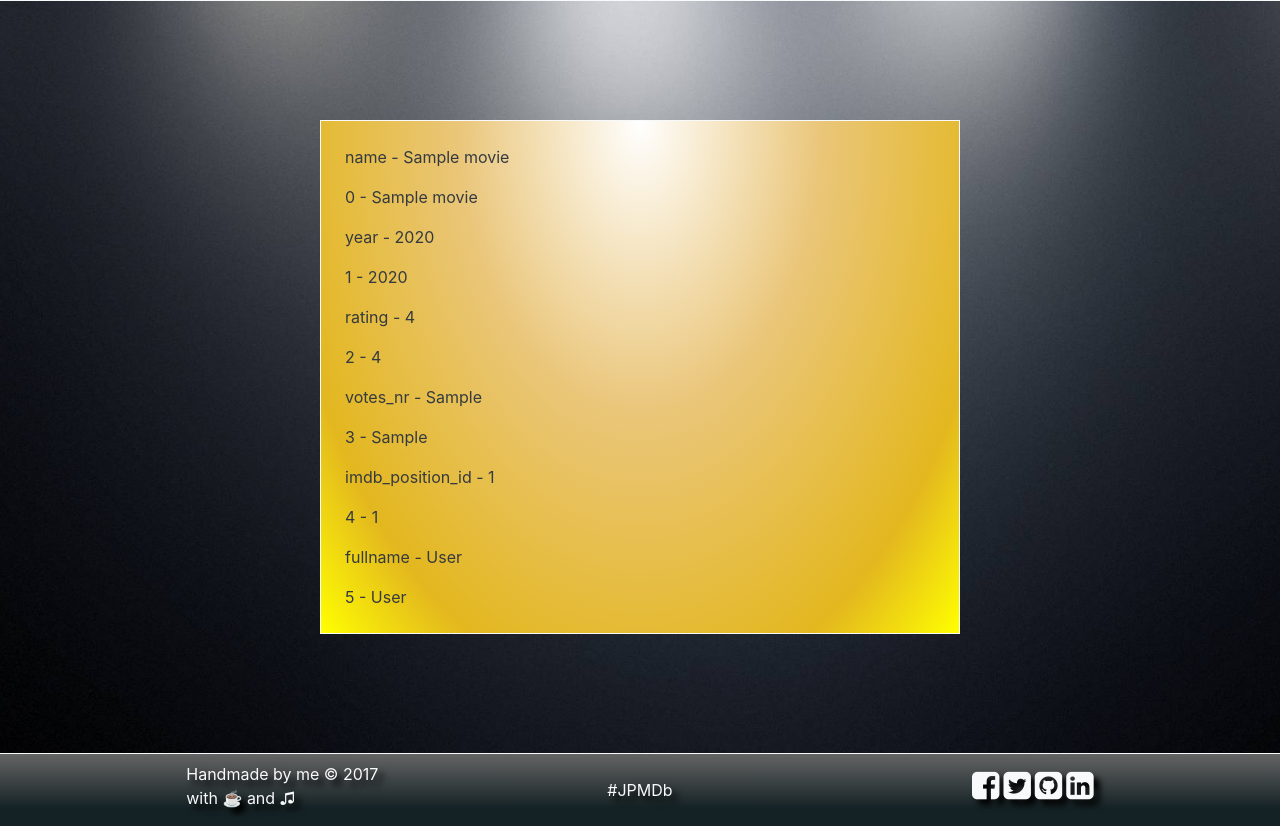
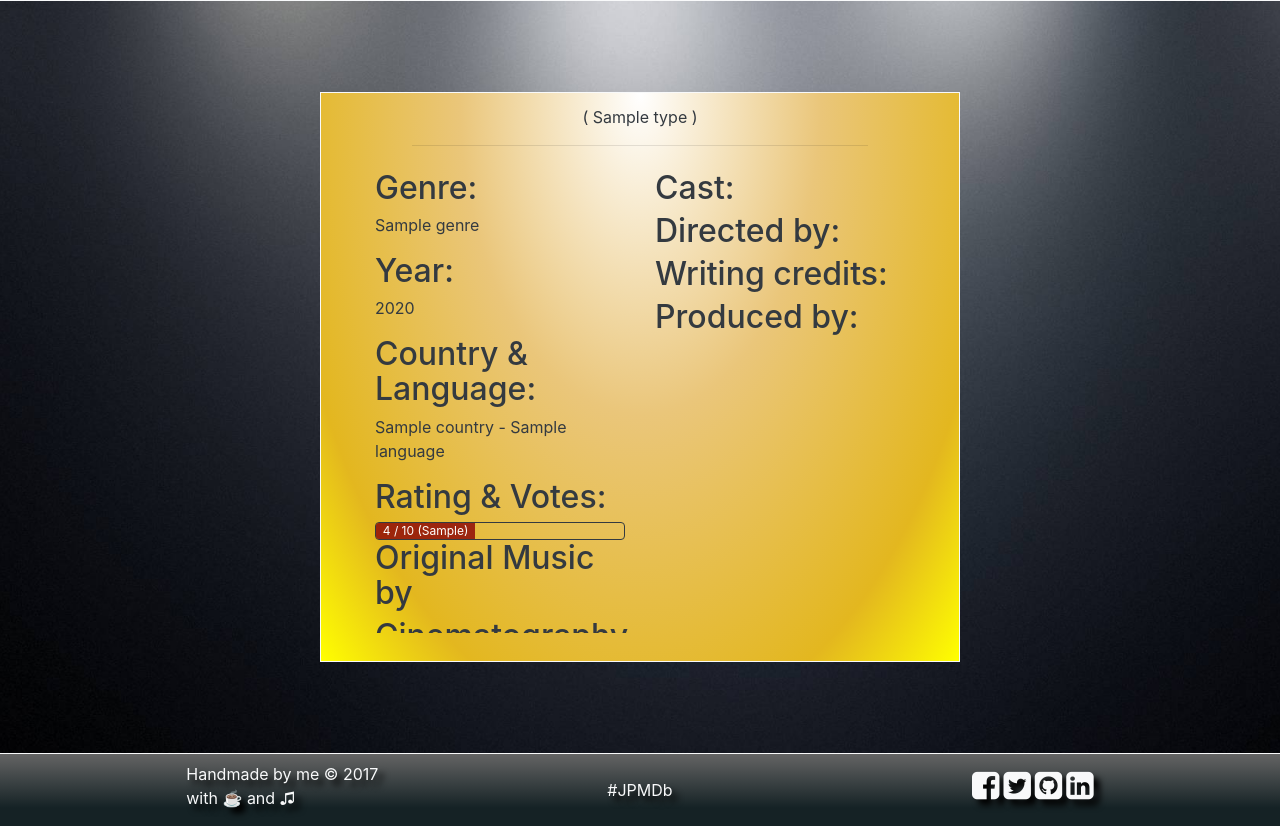
Before and after one commit to imjohnpop/movie_database_challenge, a PHP site: page /details.php?id=1 in a window 1280 px wide. Shown: the part 101-927 px from the top of the page. Run offline with PHP 8.4, Linux system fonts and the light colour scheme; tables that the repository leaves empty or names only in its code hold one stand-in row (values such as "Sample post"); data that the repository does not hold is empty; a stand-in replaces the project's code that opens the database connection; some libraries are stand-ins or nearby versions.

Commit message:
finished

```diff
--- a/css/style.css
+++ b/css/style.css
@@ -13,7 +13,7 @@ body {
     background: -webkit-linear-gradient(top, #646464 0%, #152225 75%);
 }
 
-.jp-bg-details {
+.jp-bg-gold {
     background-color: #e3b71f;
     background: -webkit-radial-gradient(top center, #fff 0%, #eac67a 40%, #e3b71f 80%, yellow 100%);
 }
--- a/details.php
+++ b/details.php
@@ -1,46 +1,132 @@
 <?php
-    // require_once 'db/db_connect.php';
-    // if (strlen($_GET['id'])!=0) {
-    //     $db = db_connect();
-    //     $stmt = $db->prepare('SELECT * FROM `imdb_movie` WHERE `imdb_id` = ?');
-    //     $stmt->execute([$_GET['id']]);
-    //     $movie = $stmt->fetchAll();
-    // }
+    require 'db/db.php';
+    $id = $_GET['id'];
 
-
-    // SELECT column_name(s)
-    // FROM table1
-    // LEFT JOIN table2 ON table1.column_name = table2.column_name;
-
-
-    require 'db/db.php';
-
-    $query = 'SELECT * FROM `imdb_movie`
-
-            WHERE `imdb_id`=?';
-    if (strlen($_GET['id'])!=0) {
-        $stmt = db::query($query, [$_GET['id']]);
+    $query_main = 'SELECT * FROM `imdb_movie`
+        LEFT JOIN `imdb_movie_type`
+        ON `imdb_movie`.`imdb_movie_type_id`=`imdb_movie_type`.`id`
+        WHERE `imdb_id`=?';
+    if (strlen($id)!=0) {
+        $stmt = db::query($query_main, [$id]);
         $movie = $stmt->fetchAll();
     }
+
+    $query_genre = 'SELECT * FROM `imdb_movie_has_genre`
+        LEFT JOIN `imdb_genre`
+        ON `imdb_movie_has_genre`.`imdb_genre_id`=`imdb_genre`.`id`
+        WHERE `imdb_movie_id`=?';
+    if (strlen($id)!=0) {
+        $stmt = db::query($query_genre, [$id]);
+        $genre = $stmt->fetchAll();
+    }
+
+    $query_country = 'SELECT * FROM `imdb_movie_has_origin_country`
+        LEFT JOIN `imdb_movie_origin_country`
+        ON `imdb_movie_has_origin_country`.`imdb_movie_origin_country_id`=`imdb_movie_origin_country`.`id`
+        WHERE `imdb_movie_id`=?';
+    if (strlen($id)!=0) {
+        $stmt = db::query($query_country, [$id]);
+        $country = $stmt->fetchAll();
+    }
+
+    $query_lang = 'SELECT * FROM `imdb_movie_has_language`
+        LEFT JOIN `imdb_language`
+        ON `imdb_movie_has_language`.`imdb_language_id`=`imdb_language`.`id`
+        WHERE `imdb_movie_id`=?';
+    if (strlen($id)!=0) {
+        $stmt = db::query($query_lang, [$id]);
+        $language = $stmt->fetchAll();
+    }
+
+    $query_persons = 'SELECT * FROM `imdb_movie_has_person`
+        LEFT JOIN `imdb_person`
+        ON `imdb_movie_has_person`.`imdb_person_id`=`imdb_person`.`imdb_id`
+        LEFT JOIN `imdb_position`
+        ON `imdb_movie_has_person`.`imdb_position_id`=`imdb_position`.`id`
+        WHERE `imdb_movie_id`=?';
+    if (strlen($id)!=0) {
+        $stmt = db::query($query_persons, [$id]);
+        $persons = $stmt->fetchAll();
+    }
+
 ?>
 <!DOCTYPE html>
 <html lang="en">
 <head>
     <?php include 'includes/head.php'; ?>
 </head>
-<body class="d-flex flex-column justify-content-between">
+<body class="d-flex flex-column justify-content-between" style="max-height: 100vh;">
     <?php include 'includes/navbar.php'; ?>
 
     <section id="main" class="w-50 mx-auto">
-        <div id="details" class="border border-light text-dark jp-bg-details">
-            <div class="m-4" style="overflow: scroll; max-height: 50vh;">
-                <?php foreach ($movie as $detail) :?>
-
-                    <?php foreach ($detail as $key => $info) :?>
-                        <p><?php echo $key . ' - ' . $info;?></p>
-                    <?php endforeach; ?>
-
-                <?php endforeach; ?>
+        <div id="details" class="container border border-light text-dark jp-bg-gold py-1">
+            <div class="text-center">
+                <h1><?php foreach ($movie as $detail) { echo $detail['Name'];};?></h1>
+                <p>( <?php foreach ($movie as $detail) { echo $detail['name'];};?> )</p>
+            </div>
+            <hr class="w-75">
+            <div class="m-4 row" style="overflow: scroll; max-height: 50vh;">
+                <div class="col-12 col-lg-6">
+                    <h2>Genre:</h2>
+                    <p><?php foreach ($genre as $detail) { echo $detail['name'] . ' ';};?></p>
+                    <h2>Year:</h2>
+                    <p><?php foreach ($movie as $detail) { echo $detail['year'];};?></p>
+                    <h2>Country & Language:</h2>
+                    <p>
+                    <span><?php foreach ($country as $detail) { echo $detail['name'] . ' ';};?></span>
+                    -
+                    <span><?php foreach ($language as $detail) { echo $detail['name'];};?></span>
+                    </p>
+                    <h2>Rating & Votes:</h2>
+                    <div class="progress bg-transparent border border-dark">
+                        <div class="progress-bar progress-bar-warning" role="progressbar" aria-valuenow="<?php foreach ($movie as $detail) { echo $detail['rating'];};?>"
+                        aria-valuemin="0" aria-valuemax="10"
+                        style="width:<?php foreach ($movie as $detail) { $number=$detail['rating']*10; echo $number;};?>%;
+                         background-color: rgba(138, 0, 5, 0.8);">
+                            <span><?php foreach ($movie as $detail) { echo $detail['rating'];};?> / 10 (<?php foreach ($movie as $detail) { echo $detail['votes_nr'];};?>)</span>
+                        </div>
+                    </div>
+                    <h2>Original Music by</h2>
+                    <?php      foreach ($persons as $detail) {
+                        if ($detail['imdb_position_id']==258) {
+                        echo '<p>' . $detail['fullname'] . '</p>';
+                        }
+                    }   ?>
+                    <h2>Cinematography by: </h2>
+                    <?php      foreach ($persons as $detail) {
+                        if ($detail['imdb_position_id']==259) {
+                        echo '<p>' . $detail['fullname'] . '</p>';
+                        }
+                    }   ?>
+                </div>
+                <div class="col-12 col-lg-6">
+                    <h2>Cast:</h2>
+                    <div  style="overflow: scroll; max-height: 50%;">
+                        <?php      foreach ($persons as $detail) {
+                            if ($detail['imdb_position_id']==254) {
+                            echo '<p>' . $detail['fullname'] . ' as ' . $detail['description'] . '</p>';
+                            }
+                        }   ?>
+                    </div>
+                    <h2>Directed by:</h2>
+                    <?php      foreach ($persons as $detail) {
+                        if ($detail['imdb_position_id']==255) {
+                        echo '<p>' . $detail['fullname'] . '</p>';
+                        }
+                    }   ?>
+                    <h2>Writing credits: </h2>
+                    <?php      foreach ($persons as $detail) {
+                        if ($detail['imdb_position_id']==256) {
+                        echo '<p>' . $detail['fullname'] . '</p>';
+                        }
+                    }   ?>
+                    <h2>Produced by:</h2>
+                    <?php      foreach ($persons as $detail) {
+                        if ($detail['imdb_position_id']==257) {
+                        echo '<p>' . $detail['fullname'] . '</p>';
+                        }
+                    }   ?>
+                </div>
             </div>
         </div>
     </section>
--- a/includes/result.php
+++ b/includes/result.php
@@ -1,6 +1,6 @@
 <section id="main" class="w-50 mx-auto">
     <h1 class="text-light jp-shadow">Results</h1>
-    <div id="details" class="border border-light text-dark jp-bg-details">
+    <div id="details" class="border border-light text-dark jp-bg-gold">
         <div class="my-4" style="overflow: scroll; max-height: 50vh;">
             <ul>
                 <?php if ($movies == 'No matches found') :?>
@@ -10,8 +10,8 @@
                     <?php foreach ($movies as $movie) : ?>
                         <li style="list-style-type: none;">
                             <a href="details.php?id=<?=$movie['imdb_id'];?>" class="text-dark">
-                                <?php $movie['name'] = preg_replace("/\p{L}*?".$_POST['name']."\p{L}*/ui", "<b>$0</b>", $movie['name']); ?>
-                                <?=$movie['name'] . ' (' . $movie['year'] . ')';?>
+                                <?php $movie['Name'] = preg_replace("/\p{L}*?".$_POST['search']."\p{L}*/ui", "<b>$0</b>", $movie['Name']); ?>
+                                <?=$movie['Name'] . ' (' . $movie['year'] . ')';?>
                             </a>
                         </li>
                     <?php endforeach; ?>
--- a/includes/search.php
+++ b/includes/search.php
@@ -5,7 +5,7 @@
     <h1 class="text-light jp-shadow">Search for a movie</h1>
     <form action="" method="post">
         <div class="form-group d-flex">
-            <input class="form-control bg-dark border border-light text-light" type="search" name="name" placeholder="Search for a movie...">
+            <input class="form-control bg-dark border border-light text-light" type="search" name="search" placeholder="Search for a movie...">
             <input class="form-control btn btn-dark ml-2 w-25 border border-light" type="submit" value="Search" style="cursor: pointer;">
         </div>
     </form>
```
Also changed, not shown: index.php (+3 -13 lines), .htaccess (added).
